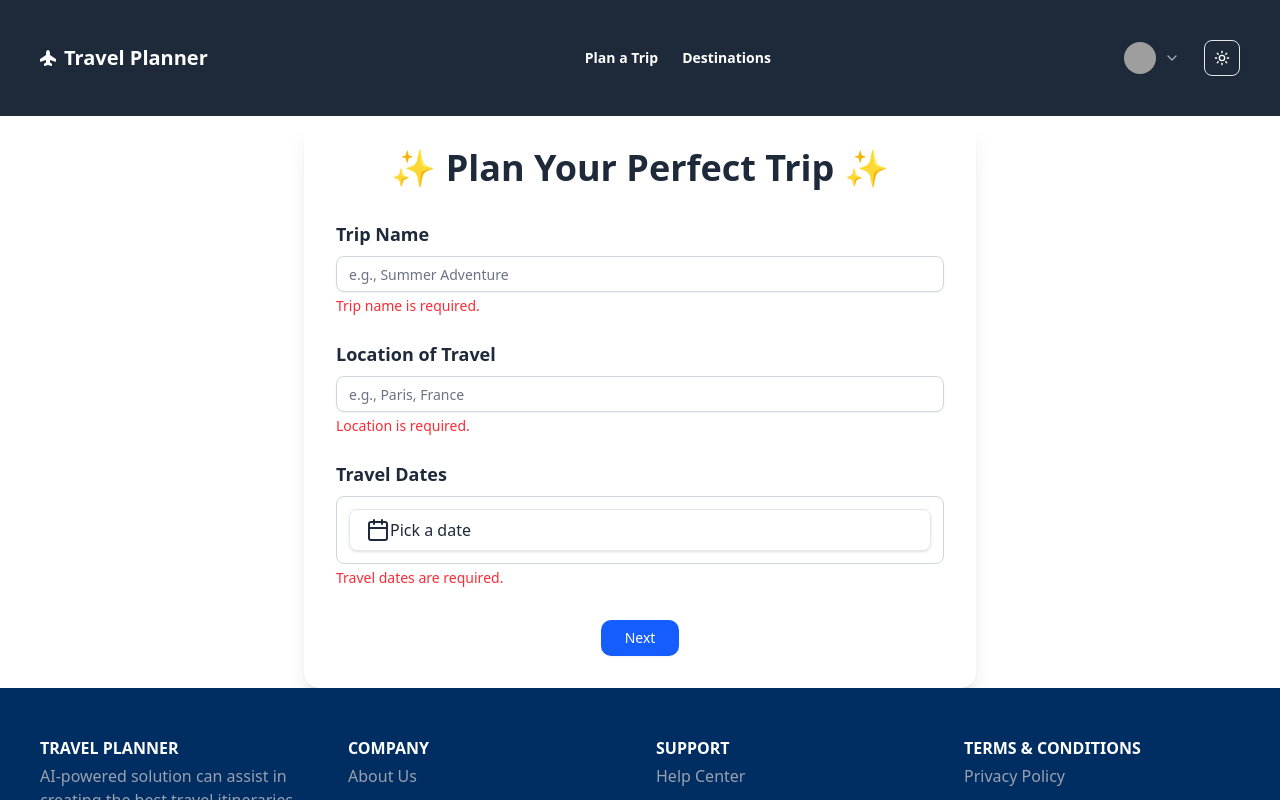
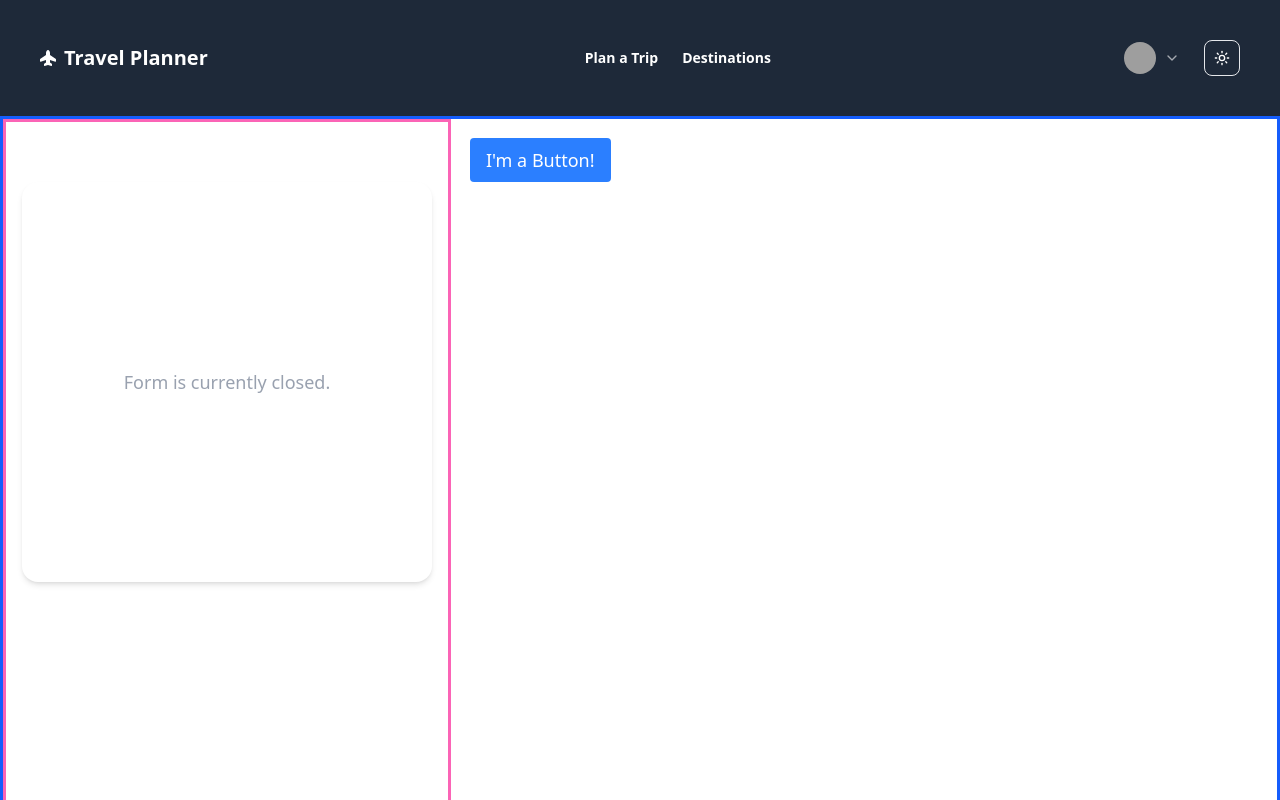
Before and after one commit to AI-TravelPlanner/TravelPlaner_Frontend, a React (Vite) app: page /create-trip in a window 1280 px wide. Both pictures are taken after a click on the button "Next". Shown: the top 800 px of the page. Built offline with nearby package versions, Linux system fonts and the light colour scheme; grey boxes are pictures that could not be loaded.

Commit message:
New component will show up

```diff
--- a/src/createtrip/AnimatedButton.jsx
+++ b/src/createtrip/AnimatedButton.jsx
@@ -1,35 +1,56 @@
 import React, { useState } from "react";
 
 // eslint-disable-next-line no-unused-vars
-import { motion } from "framer-motion";
+import { motion, AnimatePresence } from "framer-motion";
 import TravelForm from "./TravelForm";
 
 function AnimatedButton() {
   const [isClicked, setIsClicked] = useState(false);
 
   return (
-    <motion.div
+    <motion.div>
+      <AnimatePresence mode="wait">
+        {isClicked ? (
+          <>
+            <motion.button
+              key="button"
+              initial={{ opacity: 0, y: -10, x: 10 }}
+              exit={{ opacity: 0 }}
+              className="px-4 py-2 text-sm md:text-base lg:text-lg bg-blue-500 text-white rounded"
               animate={{
+                opacity: 1,
+                y: 0,
                 x: isClicked
                   ? "35vw" // Default for small screens (e.g., phone)
                   : "0%",
               }}
               transition={{ type: "spring", stiffness: 50 }}
-      className="md:x-[40vw] lg:x-[40vw]"
-    >
-      {isClicked ? (
-        <motion.button
-          className="px-4 py-2 text-sm md:text-base lg:text-lg bg-blue-500 text-white rounded"
               onClick={() => setIsClicked(false)} // Resets when clicked again
             >
               I'm a Button!
             </motion.button>
+
+            <motion.div
+              key="placeholder"
+              initial={{ opacity: 0 }}
+              animate={{ opacity: 1 }}
+              exit={{ opacity: 0 }}
+              className="h-[400px] w-full bg-white rounded-2xl shadow-md flex items-center justify-center"
+            >
+              <div className="text-gray-400 text-lg">
+                Form is currently closed.
+              </div>
+            </motion.div>
+          </>
         ) : (
           <motion.div onClick={() => setIsClicked(true)}>
-          <TravelForm />
-          {/* <TravelForm handleAnimate={setIsClicked} /> */}
+            {/* <TravelForm /> */}
+            <div className="grid justify-center  min-h-screen border-3 border-blue-600">
+              <TravelForm handleAnimate={setIsClicked} />
+            </div>
           </motion.div>
         )}
+      </AnimatePresence>
     </motion.div>
   );
 }
--- a/src/createtrip/TripPage.jsx
+++ b/src/createtrip/TripPage.jsx
@@ -3,17 +3,17 @@ import TravelForm from "./TravelForm";
 import AnimatedButton from "./AnimatedButton";
 
 const TripPage = () => {
-  return <TravelForm />;
+  // return <TravelForm />;
 
-  // return (
-  //   <div className="grid justify-center  min-h-screen border-2 border-blue-600">
-  //     {/* <AnimatedButton /> */}
-  //     <div className="w-full max-w-md p-4 border-2 border-amber-800 ">
-  //       {/* <TravelForm /> */}
-  //       <AnimatedButton />
-  //     </div>
-  //   </div>
-  // );
+  return (
+    <div className="grid  min-h-screen border-3 border-blue-600">
+      {/* <AnimatedButton /> */}
+      <div className="w-full max-w-md p-4 border-3 border-pink-400 ">
+        {/* <TravelForm /> */}
+        <AnimatedButton />
+      </div>
+    </div>
+  );
 };
 
 export default TripPage;
```
Lines whose indentation alone changed are shown as unchanged.
